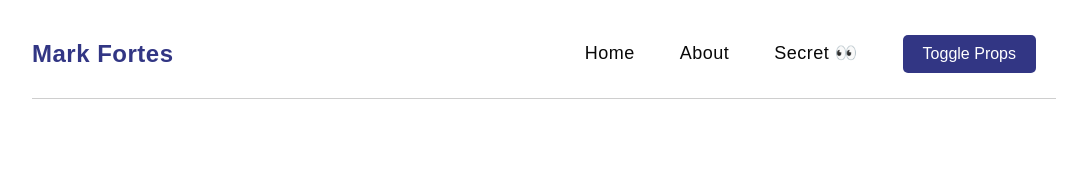
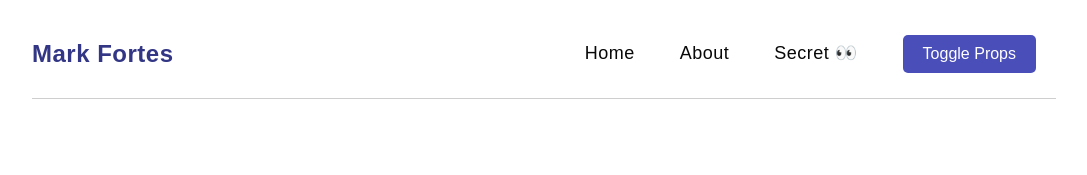
Before and after one commit to markantfort23/markantfort23.github.io, a plain HTML site: page index.html in a window 1280 px wide. In both pictures the pointer is over the button "Toggle Props". Shown: the top 175 px of the page, without its empty margins (96-1183 px from the left). Drawn offline with Linux system fonts and the light colour scheme; a web font is replaced by a local one.

Commit message:
added hover effect for toggle button

```diff
--- a/styles.css
+++ b/styles.css
@@ -466,3 +466,7 @@ h1{
     cursor: pointer;
     border-radius: 5px;
 }
+
+#toggleButton:hover {
+    background-color: #494eb9;
+}
```
